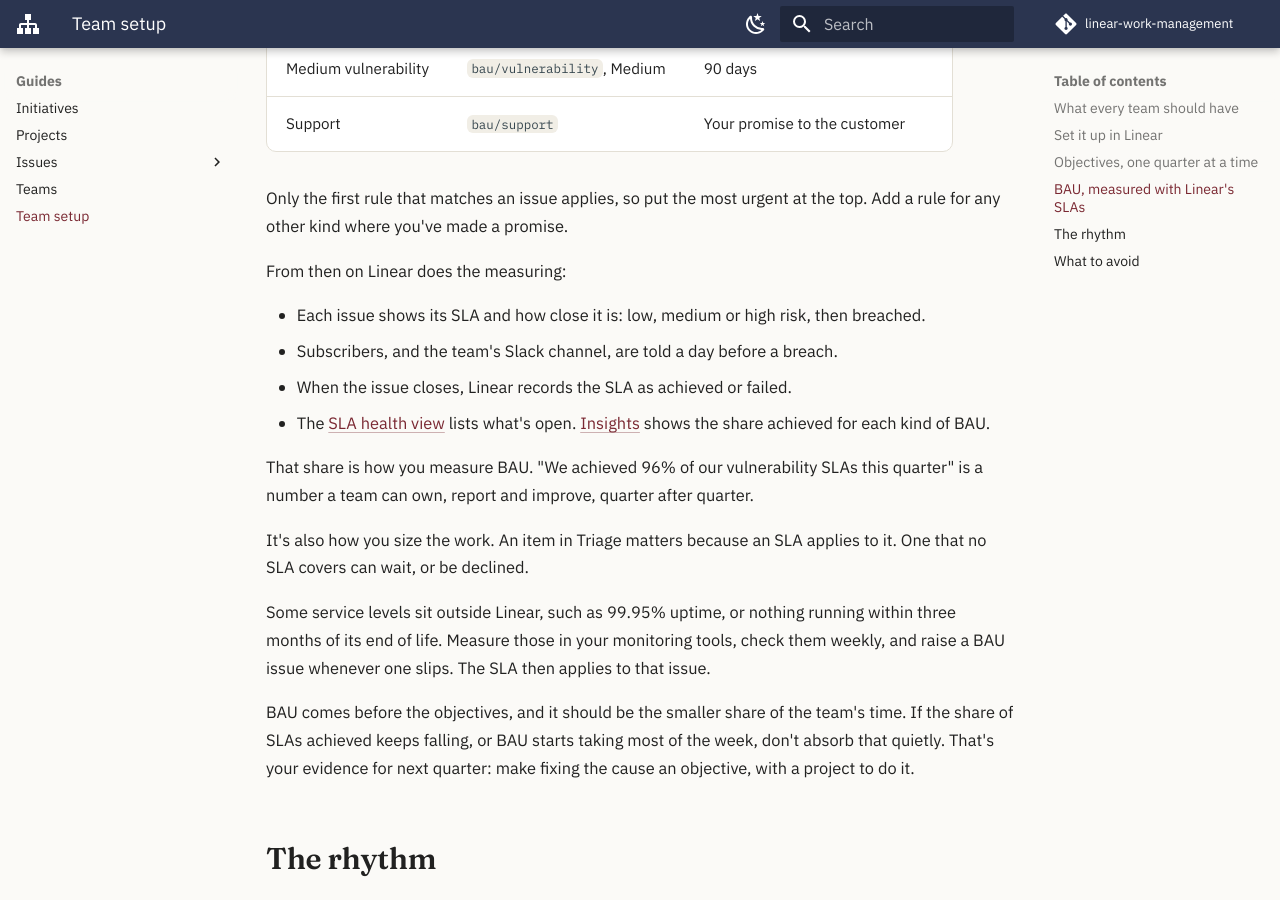
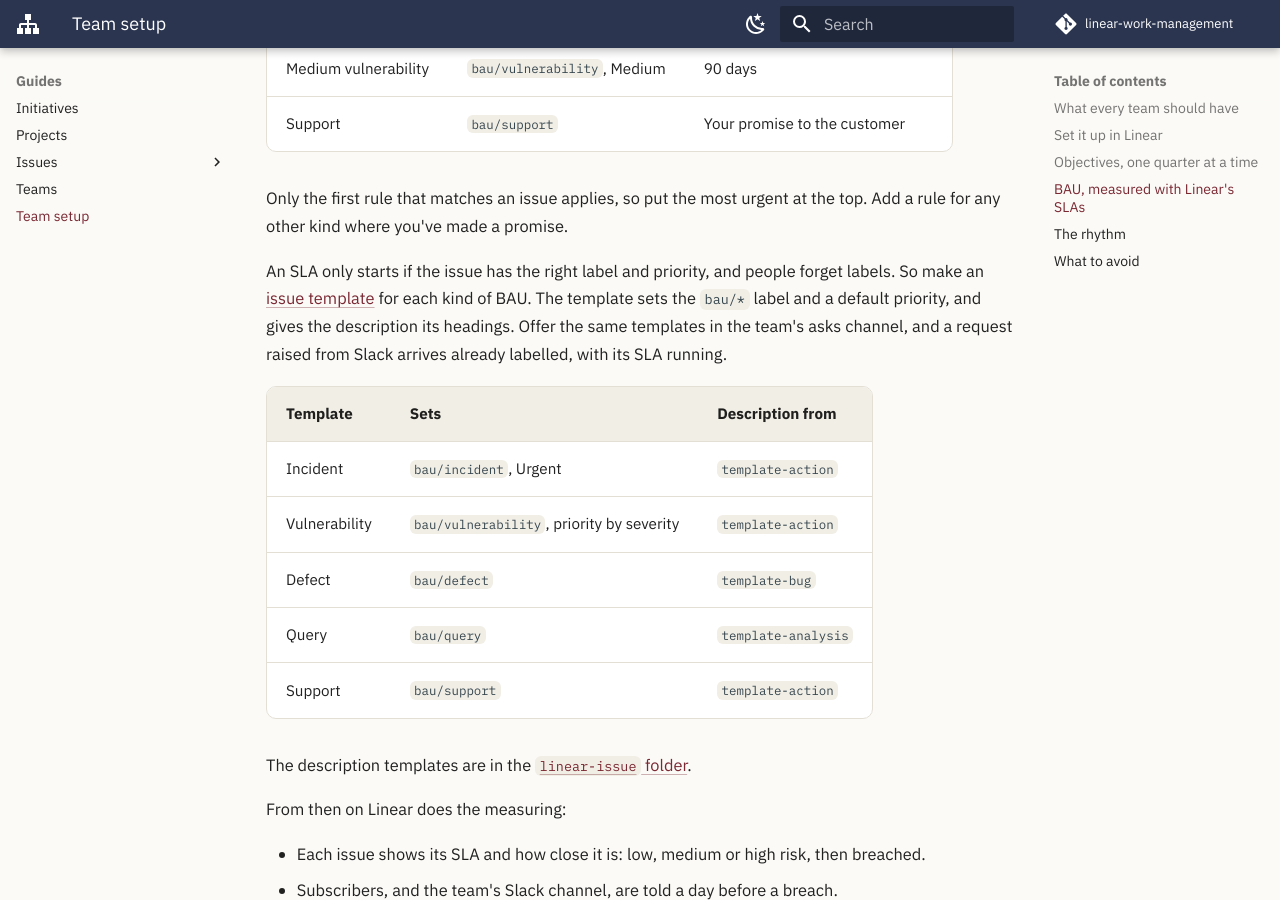
Before and after one commit to hungovercoders/linear-work-management, an MkDocs documentation site: the page built from docs/team-setup.md, in a window 1280 px wide and 900 px high, scrolled down 2035 px. Built offline with MkDocs 1.6.1 and Material for MkDocs 9.7.7, drawn with Linux system fonts in a browser that asks for light colours; comment, search, counter and statistics services are not loaded; some of the changed text lies outside the part shown.

Commit message:
docs: use issue templates so BAU arrives labelled and its SLA starts
An SLA rule only matches an issue that has the right label and
priority. Team setup now recommends an issue template for each kind of
BAU that sets both and supplies the description headings, offered in
the team's asks channel so a Slack request arrives with its SLA
running. Integrations and the setup checklist pick it up.

Co-Authored-By: Claude Fable 5.2 <noreply@anthropic.com>
Claude-Session: https://claude.ai/code/session_01RQF49W9RGXS9W44C3XTgFX

```diff
--- a/docs/team-setup.md
+++ b/docs/team-setup.md
@@ -16,7 +16,7 @@ a first draft. Run a retrospective on it like anything else, and change what doe
 
 - A mission that rarely changes, and a few tenets for how the team works
 - Three objectives a quarter, each with three Key Results
-- An SLA in Linear for each kind of BAU it handles
+- An SLA and an issue template in Linear for each kind of BAU it handles
 - [Triage](issues/triage.md) switched on, one person on duty, and an asks channel in Slack
 - [Cycles](https://linear.app/docs/use-cycles) at a steady length
 - Its objectives somewhere every member sees them daily
@@ -29,7 +29,8 @@ a first draft. Run a retrospective on it like anything else, and change what doe
 2. Keep the [shared issue states](teams.md#issue-states). Add your own only if you need them.
 3. Turn Triage on, set Triage responsibility, and
    [connect the team's asks channel](integrations.md#linear-asks).
-4. Add an [SLA rule](#service-levels) for each kind of BAU the team handles.
+4. Add an [SLA rule](#service-levels) and an issue template for each kind of BAU the team
+   handles.
 5. Turn cycles on. Start weekly, or fortnightly if a week is too short to finish anything.
 6. Create one [initiative](initiatives.md) for each objective, with your team as its lead team.
 7. Add the team's initiatives and current cycle to everyone's sidebar favourites, and keep the
@@ -69,6 +70,23 @@ each kind of BAU the team handles its own rule:
 
 Only the first rule that matches an issue applies, so put the most urgent at the top. Add a
 rule for any other kind where you've made a promise.
+
+An SLA only starts if the issue has the right label and priority, and people forget labels.
+So make an [issue template](https://linear.app/docs/issue-templates) for each kind of BAU. The
+template sets the `bau/*` label and a default priority, and gives the description its
+headings. Offer the same templates in the team's asks channel, and a request raised from Slack
+arrives already labelled, with its SLA running.
+
+| Template | Sets | Description from |
+|---|---|---|
+| Incident | `bau/incident`, Urgent | `template-action` |
+| Vulnerability | `bau/vulnerability`, priority by severity | `template-action` |
+| Defect | `bau/defect` | `template-bug` |
+| Query | `bau/query` | `template-analysis` |
+| Support | `bau/support` | `template-action` |
+
+The description templates are in the
+[`linear-issue` folder](https://github.com/hungovercoders/linear-work-management/tree/main/skills/linear-issue).
 
 From then on Linear does the measuring:
 
```
Also changed, not shown: docs/integrations.md (+3 -2 lines), docs/setup.md (+2 -1 lines).
